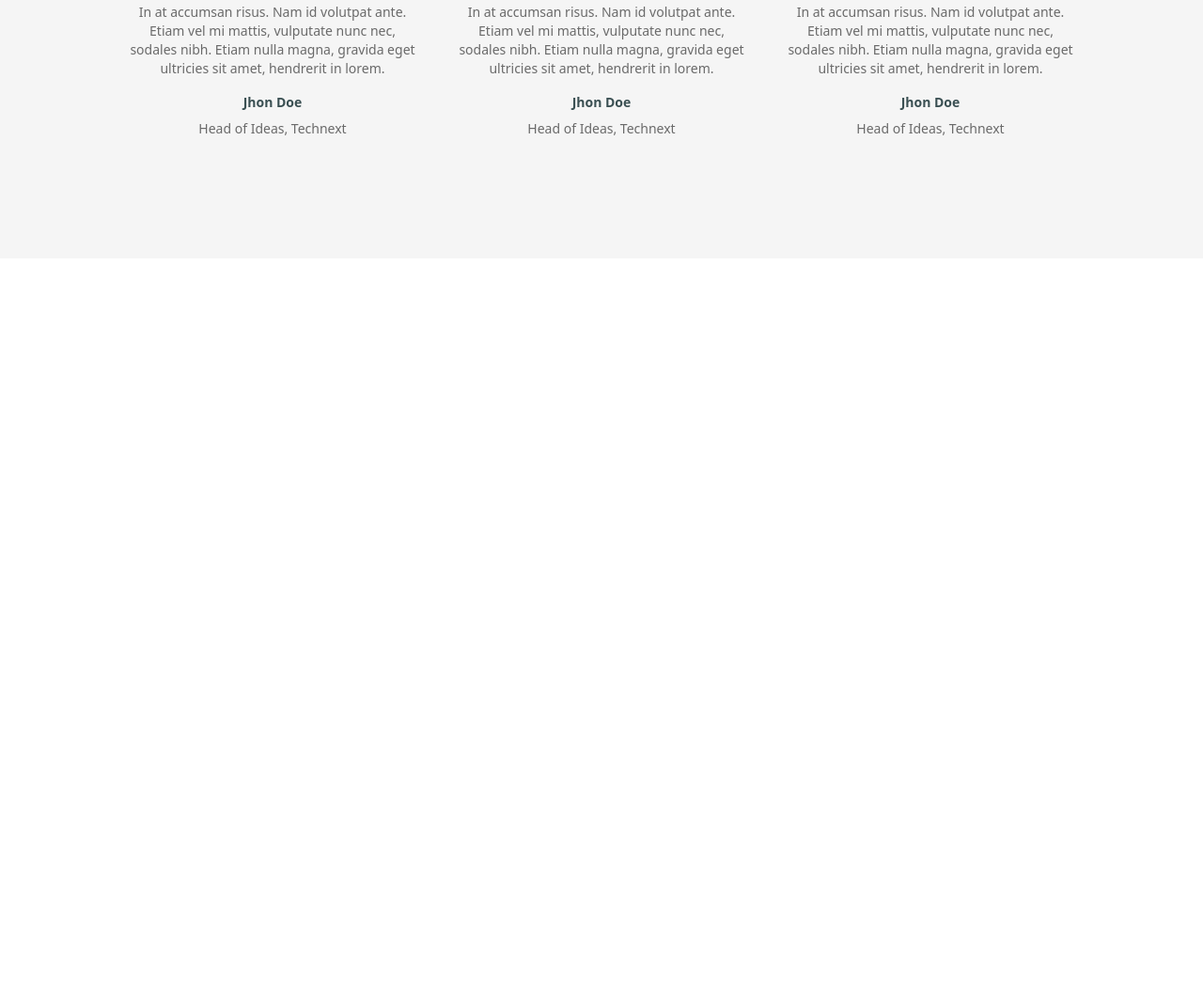
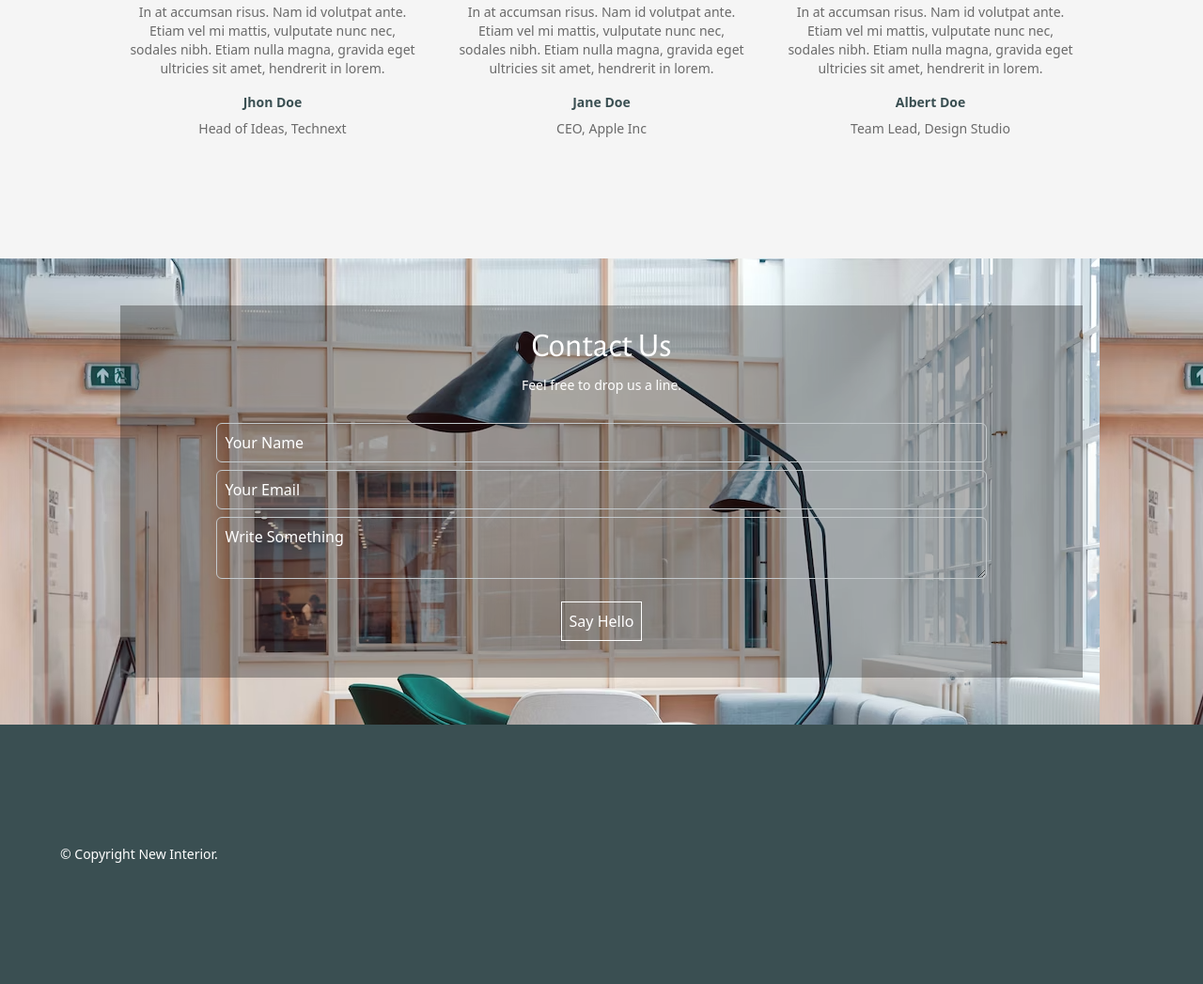
Before and after one commit to snahmd/new-interior, a website: page public/index.html in a window 1280 px wide. Shown: the part 3533-4580 px from the top of the page at 94% size. Before the commit the page ends 3808 px from the top, so only its background shows below. Drawn offline with nearby package versions, Linux system fonts and the light colour scheme; a web font is replaced by a local one.

Commit message:
add contact and footer section

```diff
--- a/public/index.html
+++ b/public/index.html
@@ -416,11 +416,9 @@
                   gravida eget ultricies sit amet, hendrerit in lorem.
                 </p>
                 <h5 class="text-ni-green-dunkel text-sm text-center font-bold">
-                  Jhon Doe
+                  Jane Doe
                 </h5>
-                <h6 class="text-sm text-ni-grau-dunkel">
-                  Head of Ideas, Technext
-                </h6>
+                <h6 class="text-sm text-ni-grau-dunkel">CEO, Apple Inc</h6>
               </div>
               <div
                 class="pt-16 flex flex-col justify-center items-center gap-2"
@@ -437,16 +435,74 @@
                   gravida eget ultricies sit amet, hendrerit in lorem.
                 </p>
                 <h5 class="text-ni-green-dunkel text-sm text-center font-bold">
-                  Jhon Doe
+                  Albert Doe
                 </h5>
                 <h6 class="text-sm text-ni-grau-dunkel">
-                  Head of Ideas, Technext
+                  Team Lead, Design Studio
                 </h6>
               </div>
             </div>
           </div>
         </div>
       </section>
+      <!-- ----------------------------------------------------------------------- -->
+      <!--                                 CONTACT                                 -->
+      <!-- ----------------------------------------------------------------------- -->
+      <section>
+        <div
+          class="relative bg-fixed w-full h-[496px] mx-auto flex flex-col items-center justify-center"
+          style="background-image: url(./img/parallax-bg.png)"
+        >
+          <div
+            class="flex flex-col items-center gap-2 justify-evenly absolute h-[80%] w-[80%] top-[10%] md:w-[96%] md:right-[2%] md:left-[2%] xl:w-[80%] xl:h-[80%] xl:right-[10%] xl:left-[10%] bg-black bg-opacity-30"
+          >
+            <div>
+              <h2
+                class="text-white text-4xl text-center font-alegreyaSans font-normal mb-3"
+              >
+                Contact Us
+              </h2>
+              <p class="text-sm text-white text-center">
+                Feel free to drop us a line.
+              </p>
+            </div>
+            <form class="flex gap-2 flex-col w-[80%] items-center" action="#">
+              <input
+                class="bg-inherit w-full border border-ni-grau-light rounded-md p-2 placeholder:text-white text-white focus:outline-none focus-visible:outline-none"
+                type="text"
+                placeholder="Your Name"
+              />
+              <input
+                class="bg-inherit w-full border border-ni-grau-light rounded-md p-2 placeholder:text-white text-white focus:outline-none focus-visible:outline-none"
+                type="email"
+                placeholder="Your Email"
+              />
+              <textarea
+                class="bg-inherit w-full border border-ni-grau-light rounded-md p-2 placeholder:text-white text-white focus:outline-none focus-visible:outline-none"
+                placeholder="Write Something"
+                rows=""
+                cols=""
+              ></textarea>
+              <button
+                class="text-center p-2 border border-white text-white w-fit my-4 px-2"
+                type="submit"
+              >
+                Say Hello
+              </button>
+            </form>
+          </div>
+        </div>
+      </section>
+      <!-- ----------------------------------------------------------------------- -->
+      <!--                                 FOOTER                                  -->
+      <!-- ----------------------------------------------------------------------- -->
+      <footer>
+        <div class="bg-ni-green-dunkel text-white text-center py-32">
+          <p class="text-white w-[180px] md:w-full text-sm text-left pl-[64px]">
+            &copy; Copyright New Interior.
+          </p>
+        </div>
+      </footer>
     </main>
   </body>
 </html>
```
Also changed, not shown: public/css/style.css.
